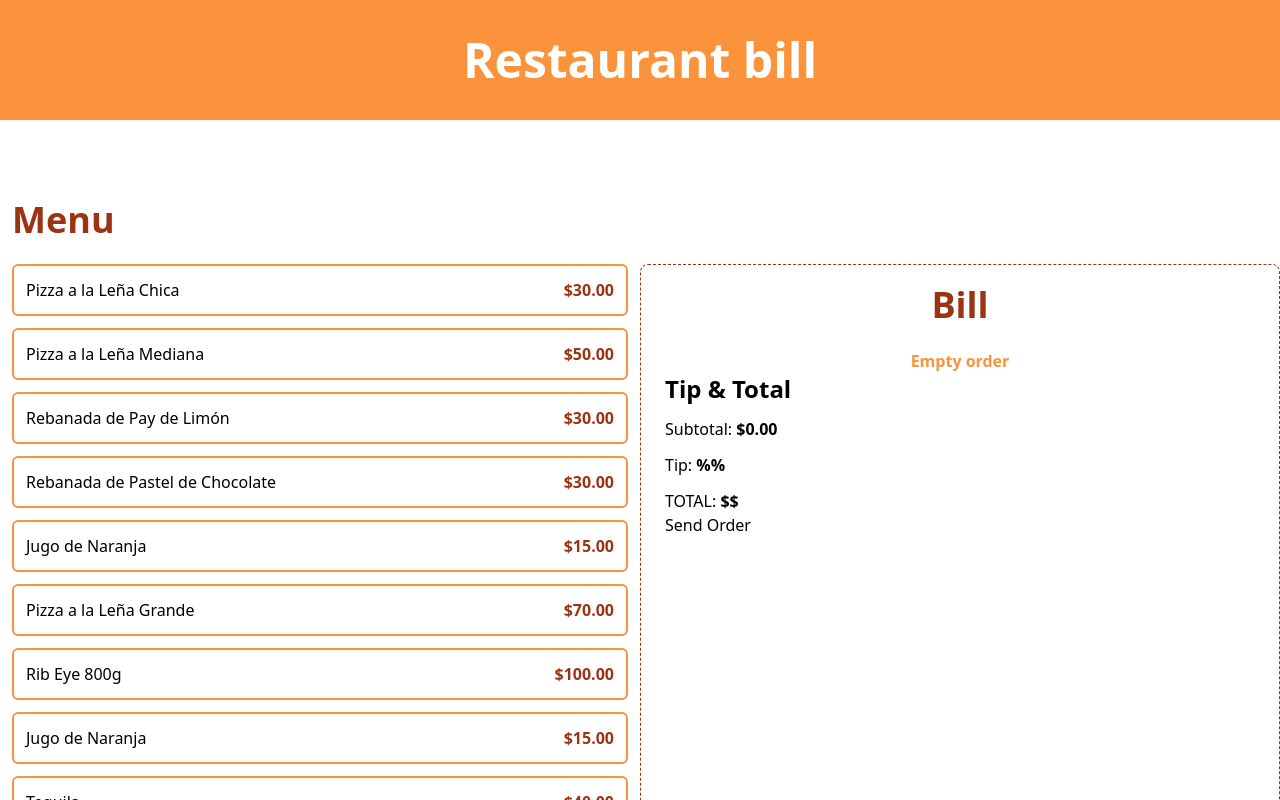
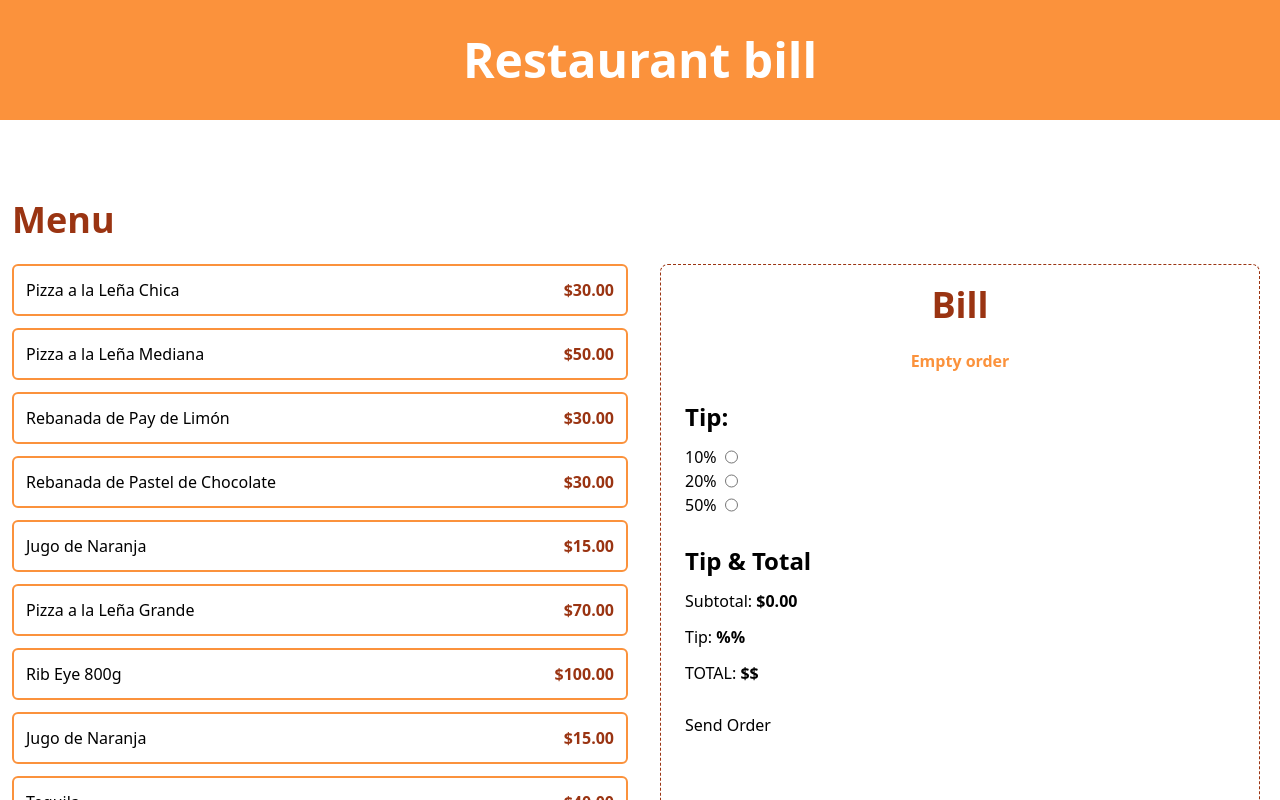
Before and after one commit to IsaacQH/Tips-Calc, a React (Vite) app: page / in a window 1280 px wide. Shown: the top 800 px of the page. Built offline with nearby package versions, Linux system fonts and the light colour scheme.

Commit message:
Creating tip and capturing value of the form

```diff
--- a/src/App.tsx
+++ b/src/App.tsx
@@ -3,6 +3,7 @@
 import MenuItem from "./components/MenuItem"
 import { OrderContents } from "./components/OrderContents"
 import { OrderTotal } from "./components/OrderTotal"
+import { TipsPercentage } from "./components/TipsPercentage"
 
 //Import data
 import { menuItems } from "./data/db"  //Datos que interpretará la app
@@ -13,7 +14,7 @@ import { useOrder } from "./hooks/useOrder"
 
 function App() {
 
-  const {order, addItem, removeItem} = useOrder()
+  const {order, tip, setTip, addItem, removeItem} = useOrder()
 
   return (
     <>
@@ -37,10 +38,14 @@ function App() {
 
       </div>
 
-      <div className="border border-dashed border-orange-800 py-5 px-6 rounded-lg mt-16">
+      <div className="border border-dashed border-orange-800 mt-16 mx-5 py-5 px-6 rounded-lg space-y-7">
         <OrderContents
           order = {order}
           removeItem = {removeItem}
+        />
+
+        <TipsPercentage
+          setTip = {setTip}
         />
 
         <OrderTotal
--- /dev/null
+++ b/src/components/TipsPercentage.tsx
@@ -0,0 +1,47 @@
+
+const tipOptions = [
+    {
+      id: 'tip-10',
+      value: .10,
+      label: '10%'
+    },
+    {
+      id: 'tip-20',
+      value: .20,
+      label: '20%'
+    },
+    {
+      id: 'tip-50',
+      value: .50,
+      label: '50%'
+    },
+  ]
+
+  type TippercentageProp = {
+    setTip: React.Dispatch<React.SetStateAction<number>>
+  }
+
+export const TipsPercentage = ({setTip}:TippercentageProp) => {
+  return (
+    <div>
+        <h3 className="font-black text-2xl mb-3">Tip: </h3>
+
+        <form>
+            {tipOptions.map((tip) => (
+                <div key ={tip.id} className="flex gap-2">
+                    <label htmlFor={tip.id}>{tip.label}</label>
+                    <input
+                        type="radio"
+                        name="tip"
+                        id={tip.id}
+                        value={tip.value}
+                        onChange={e => setTip(Number(e.target.value))}
+                    />
+                </div>
+            ))}
+
+
+        </form>
+    </div>
+  )
+}
--- a/src/hooks/useOrder.ts
+++ b/src/hooks/useOrder.ts
@@ -7,6 +7,7 @@ import type { Menuitem, Orderitem } from "../types";
 export const useOrder = () => {
 
     const [order, setOrder] = useState<Orderitem[]>([]) //State que alvergará arreglo de objetos de la orden
+    const [tip, setTip] = useState<number>(0) //State que capturará la propina
 
     const addItem = (item: Menuitem) => {
 
@@ -29,6 +30,8 @@ export const useOrder = () => {
 
     return {
         order,
+        tip,
+        setTip,
         addItem,
         removeItem
     }
```
